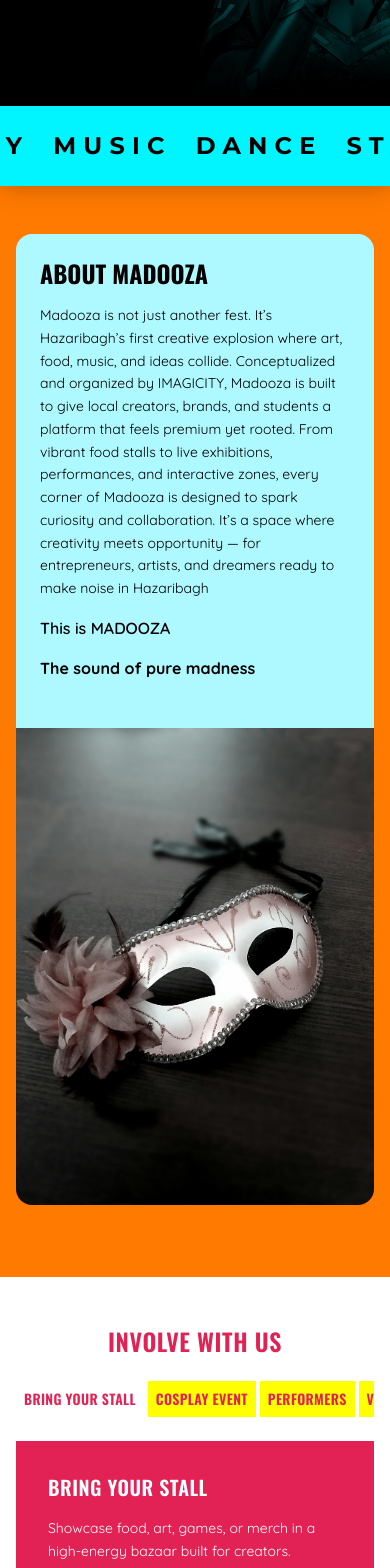
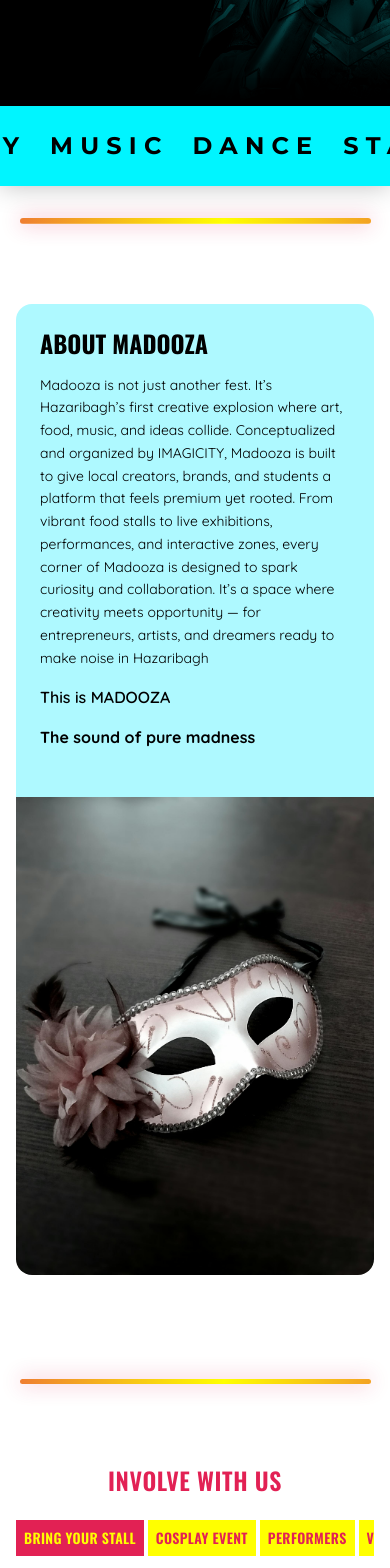
Before and after one commit to imagicity-stack/dreamy, a Next.js app: page / in a window 390 px wide. Shown: the part 380-1948 px from the top of the page. Built offline with nearby package versions, Linux system fonts and the light colour scheme; no server answers.

Commit message:
Restyle home sections and mobile ticket form

```diff
--- a/src/app/globals.css
+++ b/src/app/globals.css
@@ -182,3 +182,31 @@ h6 {
     transform: translateY(0);
   }
 }
+
+.section-divider-line {
+  width: min(90%, 48rem);
+  height: 0.35rem;
+  border-radius: 9999px;
+  background: linear-gradient(90deg, #e22154, #ffff00, #e22154);
+  background-size: 200% 100%;
+  animation: section-divider-glow 3s ease-in-out infinite;
+  box-shadow: 0 0 20px rgba(226, 33, 84, 0.45);
+}
+
+@media (prefers-reduced-motion: reduce) {
+  .section-divider-line {
+    animation: none;
+  }
+}
+
+@keyframes section-divider-glow {
+  0% {
+    background-position: 0% 50%;
+  }
+  50% {
+    background-position: 100% 50%;
+  }
+  100% {
+    background-position: 0% 50%;
+  }
+}
--- a/src/app/page.tsx
+++ b/src/app/page.tsx
@@ -7,6 +7,7 @@ import ScrollingBanner from "@/components/ScrollingBanner";
 import AboutSection from "@/components/AboutSection";
 import OurPartners from "@/components/OurPartners";
 import ContactUs from "@/components/ContactUs";
+import SectionDivider from "@/components/SectionDivider";
 import {
   createPaymentOrder,
   loadRazorpayScript,
@@ -26,23 +27,23 @@ const involvementOptions = [
   {
     name: "Cosplay Event",
     desc: "Step into character and own Jharkhand’s wildest fandom stage at MADOOZA.",
-    panelClass: "bg-[#FFFFFF] text-[#1f1f1f]",
-    imageBgClass: "bg-[#A1FFFD]",
+    panelClass: "bg-[#e22154] text-[#FFFFFF]",
+    imageBgClass: "bg-[#FFFF00]",
     logo: "/involve/cosplay.jpg",
     href: "/cosplay",
   },
   {
     name: "Performers",
     desc: "From bands and DJs to poets and dancers, light up the lineup with your act.",
-    panelClass: "bg-[#FFFFFF] text-[#1f1f1f]",
-    imageBgClass: "bg-[#FFFFFF]",
+    panelClass: "bg-[#e22154] text-[#FFFFFF]",
+    imageBgClass: "bg-[#FFFF00]",
     logo: "/involve/Perfomers.jpg",
     href: "/performer",
   },
   {
     name: "Volunteers",
     desc: "Join the crew, earn experience, and see the madness from behind the scenes.",
-    panelClass: "bg-blue-500 text-[#FFFFFF]",
+    panelClass: "bg-[#e22154] text-[#FFFFFF]",
     imageBgClass: "bg-[#FFFF00]",
     logo: "/involve/volunteer.jpg",
     href: "/volunteer",
@@ -50,8 +51,8 @@ const involvementOptions = [
   {
     name: "Sponsors",
     desc: "Partner with MADOOZA to amplify your brand across Jharkhand’s youth movement.",
-    panelClass: "bg-green-400 text-[#1f1f1f]",
-    imageBgClass: "bg-blue-600",
+    panelClass: "bg-[#e22154] text-[#FFFFFF]",
+    imageBgClass: "bg-[#FFFF00]",
     logo: "/involve/sponsorship.png",
     href: "/sponsor",
   },
@@ -287,7 +288,9 @@ export default function Home() {
 
       </div>
       <ScrollingBanner />
+      <SectionDivider />
       <AboutSection />
+      <SectionDivider />
       <section
         id="involvewithus"
         className="bg-[#FFFFFF] text-[#1f1f1f] py-12 md:py-20 flex justify-center items-center flex-col px-4 scroll-mt-24"
@@ -304,10 +307,10 @@ export default function Home() {
                 <button
                   key={festival.name}
                   onClick={() => setActive(festival.name)}
-                  className={`flex items-center justify-center gap-1 md:gap-3 flex-1 px-2 md:px-4 py-2 md:py-3 cursor-pointer font-oswald tracking-wide text-sm sm:text-base md:text-lg lg:text-xl uppercase transition-all text-[#e22154] whitespace-nowrap ${
+                  className={`flex items-center justify-center gap-1 md:gap-3 flex-1 px-2 md:px-4 py-2 md:py-3 cursor-pointer font-oswald tracking-wide text-sm sm:text-base md:text-lg lg:text-xl uppercase transition-all whitespace-nowrap ${
                     active === festival.name
-                      ? "bg-[#FFFFFF]"
-                      : "bg-[#FFFF00] hover:bg-[#FFFFFF]"
+                      ? "bg-[#e22154] text-[#FFFF00]"
+                      : "bg-[#FFFF00] text-[#e22154] hover:bg-[#e22154] hover:text-[#FFFF00]"
                   }`}
                 >
                   <span className="text-center">{festival.name}</span>
@@ -330,13 +333,13 @@ export default function Home() {
                 {currentFestival.name}
               </h3>
               <div className="h-auto lg:max-h-64 overflow-y-auto">
-                <p className="text-sm md:text-base leading-relaxed">
+                <p className="text-sm md:text-base leading-relaxed text-white/90">
                   {currentFestival.desc}
                 </p>
               </div>
               <Link
                 href={currentFestival.href}
-                className="mobile-tap relative z-10 mt-4 inline-flex w-fit cursor-pointer bg-[#FFFF00] text-[#1f1f1f] text-sm sm:text-base md:text-lg font-oswald px-5 py-2 rounded-md transition-all uppercase hover:bg-[#e5e500] hover:-translate-y-0.5 focus-visible:-translate-y-0.5 focus-visible:outline focus-visible:outline-2 focus-visible:outline-offset-2 focus-visible:outline-[#FFFF00]/60 active:translate-y-0"
+                className="mobile-tap relative z-10 mt-4 inline-flex w-fit cursor-pointer bg-[#FFFF00] text-[#e22154] text-sm sm:text-base md:text-lg font-oswald px-5 py-2 rounded-md transition-all uppercase hover:bg-[#fffd66] hover:text-[#b6163f] hover:-translate-y-0.5 focus-visible:-translate-y-0.5 focus-visible:outline focus-visible:outline-2 focus-visible:outline-offset-2 focus-visible:outline-[#FFFF00]/60 active:translate-y-0"
               >
                 Learn More
               </Link>
@@ -402,9 +405,13 @@ export default function Home() {
           </div>
         </section>
       </section>
+      <SectionDivider />
       <ScrollingBanner />
+      <SectionDivider />
       <ContactUs />
+      <SectionDivider />
       <OurPartners />
+      <SectionDivider />
       <Footer />
 
       {/* Ticket Modal */}
@@ -413,7 +420,7 @@ export default function Home() {
           <div className="relative w-full max-w-2xl">
             <div className="pointer-events-none absolute -inset-6 -z-10 opacity-50 blur-3xl bg-[#00f5ff]" aria-hidden />
 
-            <div className="relative flex max-h-[calc(100vh-4rem)] flex-col overflow-hidden rounded-none bg-[#FFFFFF] text-[#1f1f1f] shadow-[0_0_45px_rgba(0,255,255,0.35)]">
+            <div className="relative flex max-h-[calc(100vh-4rem)] flex-col overflow-hidden rounded-none bg-[#e22154] text-white shadow-[0_0_45px_rgba(0,255,255,0.35)] md:bg-[#FFFFFF] md:text-[#1f1f1f]">
               <button
                 type="button"
                 onClick={closeTicketModal}
@@ -429,38 +436,38 @@ export default function Home() {
               >
                 <div className="text-center">
                   <p className="font-montserrat text-sm font-semibold text-[#00f5ff]">Tickets</p>
-                  <h2 className="mt-3 text-3xl sm:text-4xl font-travel-sans uppercase text-[#1f1f1f]">
+                  <h2 className="mt-3 text-3xl sm:text-4xl font-travel-sans uppercase text-white md:text-[#1f1f1f]">
                     Get Your Passes
                   </h2>
-                  <p className="mt-3 text-sm sm:text-base text-[#1f1f1f]/70">
+                  <p className="mt-3 text-sm sm:text-base text-white/80 md:text-[#1f1f1f]/70">
                     Drop your details below and we&apos;ll confirm your tickets instantly once the payment succeeds.
                   </p>
                 </div>
 
                 <div className="grid grid-cols-1 gap-4 sm:grid-cols-2">
-                  <label className="flex flex-col gap-2 text-sm font-montserrat font-medium text-[#1f1f1f]">
+                  <label className="flex flex-col gap-2 text-sm font-montserrat font-medium text-white md:text-[#1f1f1f]">
                     Full Name *
                     <input
                       type="text"
                     id="ticket-name"
                     name="name"
                     required
-                    className="w-full bg-white px-4 py-3 text-base text-[#1f1f1f]/80 focus:outline-none focus:ring-2 focus:ring-[#00f5ff] focus:ring-offset-2 focus:ring-offset-[#FFFFFF] placeholder:text-[#1f1f1f]/50"
+                    className="w-full bg-white px-4 py-3 text-base text-[#1f1f1f]/80 focus:outline-none focus:ring-2 focus:ring-[#00f5ff] focus:ring-offset-2 focus:ring-offset-[#e22154] md:focus:ring-offset-[#FFFFFF] placeholder:text-[#1f1f1f]/50"
                     placeholder="Enter your full name"
                   />
                 </label>
-                  <label className="flex flex-col gap-2 text-sm font-montserrat font-medium text-[#1f1f1f]">
+                  <label className="flex flex-col gap-2 text-sm font-montserrat font-medium text-white md:text-[#1f1f1f]">
                     Email Address *
                     <input
                     type="email"
                     id="ticket-email"
                     name="email"
                     required
-                    className="w-full bg-white px-4 py-3 text-base text-[#1f1f1f]/80 focus:outline-none focus:ring-2 focus:ring-[#00f5ff] focus:ring-offset-2 focus:ring-offset-[#FFFFFF] placeholder:text-[#1f1f1f]/50"
+                    className="w-full bg-white px-4 py-3 text-base text-[#1f1f1f]/80 focus:outline-none focus:ring-2 focus:ring-[#00f5ff] focus:ring-offset-2 focus:ring-offset-[#e22154] md:focus:ring-offset-[#FFFFFF] placeholder:text-[#1f1f1f]/50"
                     placeholder="your.email@example.com"
                   />
                 </label>
-                  <label className="flex flex-col gap-2 text-sm font-montserrat font-medium text-[#1f1f1f]">
+                  <label className="flex flex-col gap-2 text-sm font-montserrat font-medium text-white md:text-[#1f1f1f]">
                     Phone Number *
                     <input
                       type="tel"
@@ -472,17 +479,17 @@ export default function Home() {
                       maxLength={10}
                       minLength={10}
                       title="Enter a 10-digit phone number"
-                      className="w-full bg-white px-4 py-3 text-base text-[#1f1f1f]/80 focus:outline-none focus:ring-2 focus:ring-[#00f5ff] focus:ring-offset-2 focus:ring-offset-[#FFFFFF] placeholder:text-[#1f1f1f]/50"
+                      className="w-full bg-white px-4 py-3 text-base text-[#1f1f1f]/80 focus:outline-none focus:ring-2 focus:ring-[#00f5ff] focus:ring-offset-2 focus:ring-offset-[#e22154] md:focus:ring-offset-[#FFFFFF] placeholder:text-[#1f1f1f]/50"
                       placeholder="9876543210"
                     />
                   </label>
-                  <label className="flex flex-col gap-2 text-sm font-montserrat font-medium text-[#1f1f1f]">
+                  <label className="flex flex-col gap-2 text-sm font-montserrat font-medium text-white md:text-[#1f1f1f]">
                     Number of Tickets *
                     <select
                     id="ticket-quantity"
                     name="quantity"
                     required
-                    className="w-full bg-white px-4 py-3 text-base text-[#1f1f1f]/80 focus:outline-none focus:ring-2 focus:ring-[#00f5ff] focus:ring-offset-2 focus:ring-offset-[#FFFFFF] cursor-pointer"
+                    className="w-full bg-white px-4 py-3 text-base text-[#1f1f1f]/80 focus:outline-none focus:ring-2 focus:ring-[#00f5ff] focus:ring-offset-2 focus:ring-offset-[#e22154] md:focus:ring-offset-[#FFFFFF] cursor-pointer"
                   >
                     <option value="" className="bg-white text-[#1f1f1f]">
                       Select quantity
@@ -506,19 +513,19 @@ export default function Home() {
                 </label>
               </div>
 
-              <label className="flex flex-col gap-2 text-sm font-montserrat font-medium text-[#1f1f1f]">
+              <label className="flex flex-col gap-2 text-sm font-montserrat font-medium text-white md:text-[#1f1f1f]">
                 Special Requests / Questions *
                 <textarea
                   id="ticket-message"
                   name="message"
                   rows={4}
                   required
-                  className="w-full resize-none bg-white px-4 py-3 text-base text-[#1f1f1f]/80 focus:outline-none focus:ring-2 focus:ring-[#00f5ff] focus:ring-offset-2 focus:ring-offset-[#FFFFFF] placeholder:text-[#1f1f1f]/50"
+                  className="w-full resize-none bg-white px-4 py-3 text-base text-[#1f1f1f]/80 focus:outline-none focus:ring-2 focus:ring-[#00f5ff] focus:ring-offset-2 focus:ring-offset-[#e22154] md:focus:ring-offset-[#FFFFFF] placeholder:text-[#1f1f1f]/50"
                   placeholder="Let us know how we can help"
                 />
               </label>
 
-              <label className="flex items-start gap-3 text-sm font-montserrat text-[#1f1f1f]/80">
+              <label className="flex items-start gap-3 text-sm font-montserrat text-white/80 md:text-[#1f1f1f]/80">
                 <input
                   type="checkbox"
                   id="ticket-terms"
@@ -529,7 +536,7 @@ export default function Home() {
                 />
                 <span>
                   I accept the{" "}
-                  <Link href="/terms-and-conditions" className="text-[#e22154] underline-offset-4 hover:underline">
+                  <Link href="/terms-and-conditions" className="text-[#FFFF00] underline-offset-4 hover:underline md:text-[#e22154]">
                     terms and conditions
                   </Link>
                 </span>
@@ -539,7 +546,7 @@ export default function Home() {
                 <button
                   type="submit"
                   disabled={ticketProcessing}
-                  className="mobile-tap flex-1 bg-[#e22154] px-6 py-3 text-base font-montserrat font-semibold text-white transition-transform hover:scale-[1.02] disabled:cursor-not-allowed disabled:opacity-60"
+                  className="mobile-tap flex-1 bg-[#FFFF00] px-6 py-3 text-base font-montserrat font-semibold text-[#e22154] transition-transform hover:scale-[1.02] hover:bg-[#fffd66] disabled:cursor-not-allowed disabled:opacity-60 md:bg-[#e22154] md:text-white md:hover:bg-[#c81949]"
                 >
                   {ticketProcessing ? "Processing Payment..." : "Request Tickets"}
                 </button>
--- a/src/components/AboutSection.tsx
+++ b/src/components/AboutSection.tsx
@@ -4,7 +4,7 @@ export default function AboutSection() {
   return (
     <section
       id="aboutus"
-      className="bg-[#ff7a00] py-12 md:py-20 scroll-mt-24"
+      className="bg-[#FFFFFF] py-12 md:py-20 scroll-mt-24"
     >
       <div className="max-w-[1500px] mx-auto px-4 md:px-6 lg:px-12">
         {/* Top Section */}
--- a/src/components/ContactUs.tsx
+++ b/src/components/ContactUs.tsx
@@ -4,7 +4,7 @@ export default function ContactUs() {
   return (
     <section
       id="contactus"
-      className="bg-black py-12 md:py-20 relative px-4 scroll-mt-24"
+      className="bg-[#FFFFFF] py-12 md:py-20 relative px-4 scroll-mt-24"
     >
       {/* Main Container */}
       <div className="max-w-[1500px] mx-auto grid grid-cols-1 lg:grid-cols-2 items-stretch relative z-10 rounded-2xl overflow-hidden">
--- a/src/components/OurPartners.tsx
+++ b/src/components/OurPartners.tsx
@@ -14,7 +14,7 @@ const OurPartners = () => {
   return (
     <section
       id="partners"
-      className="bg-black text-white py-12 md:py-20 px-4 md:px-8 lg:px-20 border-t-2 border-[#ffe300] scroll-mt-24"
+      className="bg-[#FFFFFF] text-[#1f1f1f] py-12 md:py-20 px-4 md:px-8 lg:px-20 border-t-2 border-[#ffe300] scroll-mt-24"
     >
       <div className="max-w-7xl mx-auto">
         {/* Title */}
@@ -22,7 +22,7 @@ const OurPartners = () => {
           <h2 className="text-4xl md:text-6xl lg:text-7xl font-castle text-[#ffe300] uppercase tracking-wider">
             Our Partners
           </h2>
-          <p className="text-gray-400 text-lg md:text-xl mt-4">
+          <p className="text-[#4a4a4a] text-lg md:text-xl mt-4">
             Powered by amazing collaborators
           </p>
         </div>
--- /dev/null
+++ b/src/components/SectionDivider.tsx
@@ -0,0 +1,9 @@
+import { memo } from "react";
+
+const SectionDivider = () => (
+  <div className="w-full flex justify-center py-8" aria-hidden="true">
+    <div className="section-divider-line" />
+  </div>
+);
+
+export default memo(SectionDivider);
```
